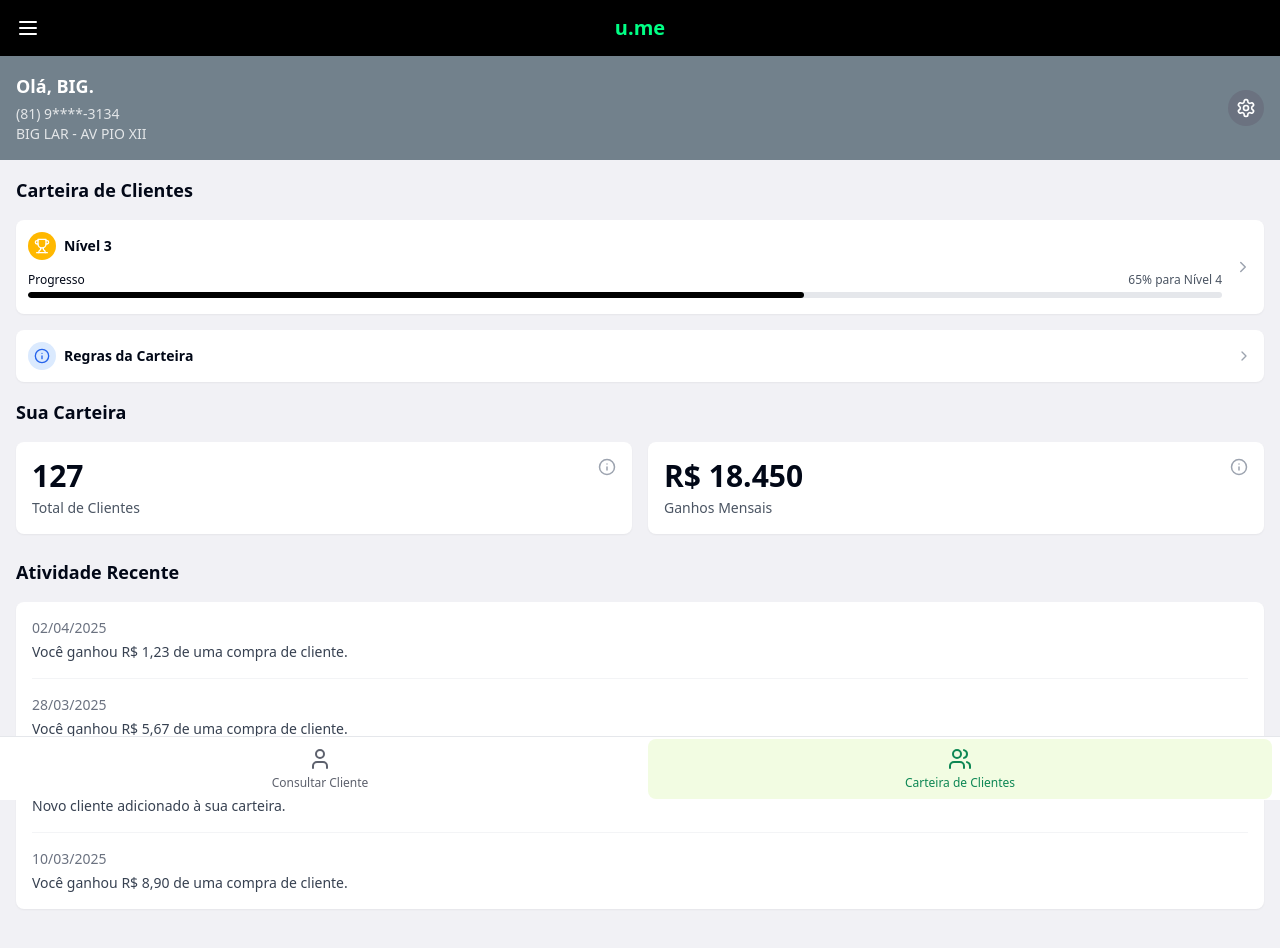
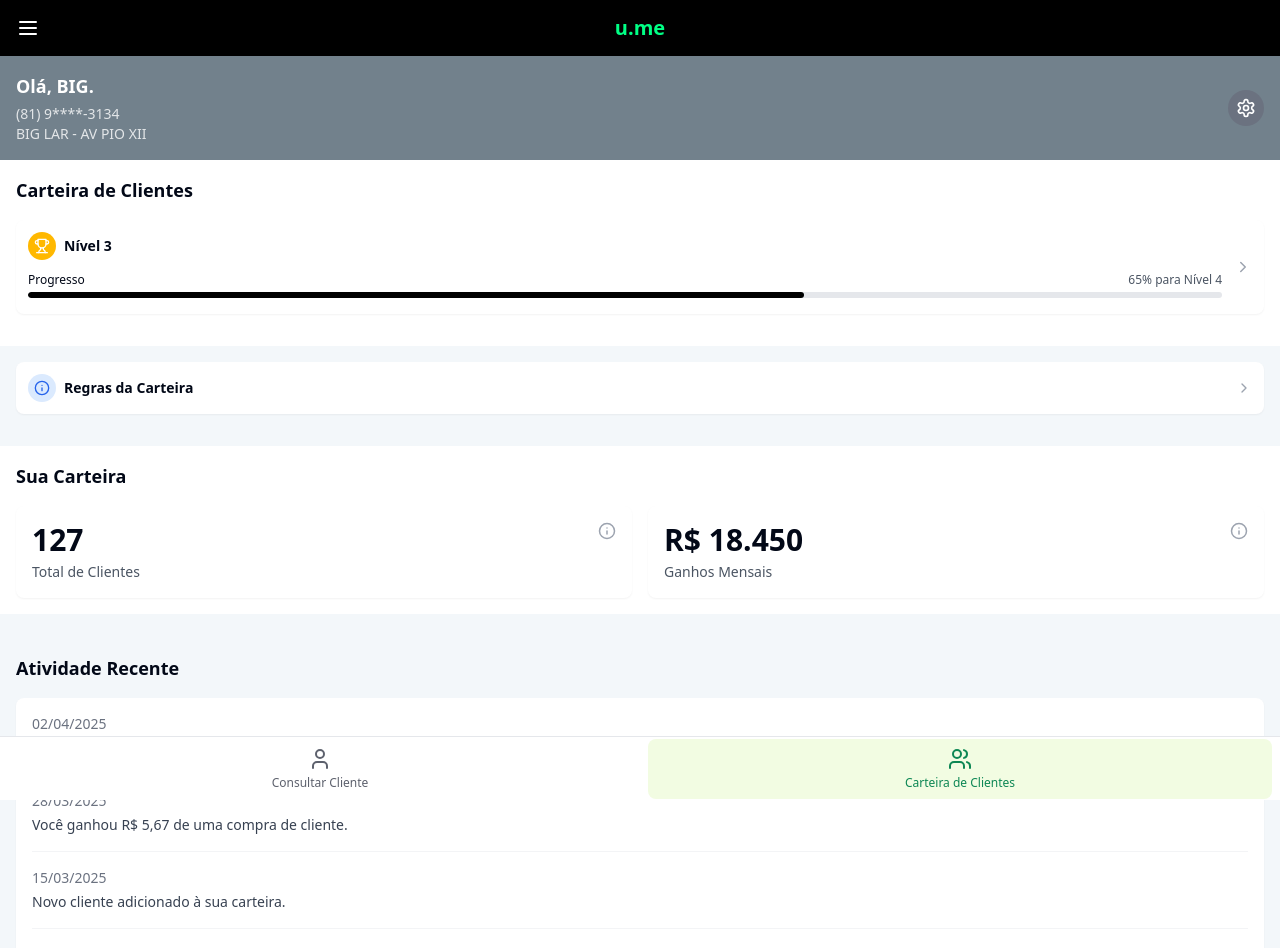
Before and after one commit to wallyborba/ume-sales-platform, a React (Vite) app: page /portfolio in a window 1280 px wide. Shown: the top 948 px of the page. Built offline with nearby package versions, Linux system fonts and the light colour scheme.

Commit message:
Refactor: Apply changes to Carteira de Clientes section

```diff
--- a/src/pages/Portfolio.tsx
+++ b/src/pages/Portfolio.tsx
@@ -46,7 +46,7 @@ const Portfolio = () => {
         address="AV PIO XII"
       />
 
-      <div className="px-4 py-4 flex-1">
+      <div className="bg-white px-4 py-4">
         <h1 className="text-lg font-bold mb-4">Carteira de Clientes</h1>
 
         <LevelProgressCard
@@ -55,14 +55,20 @@ const Portfolio = () => {
           progress={65}
           nextLevel={4}
         />
+      </div>
 
+      <div className="bg-[#F3F7FA] px-4 py-4">
         <PortfolioRules />
+      </div>
 
+      <div className="bg-white px-4 py-4">
         <PerformanceOverview
           clientCount={127}
           earnings={18450}
         />
+      </div>
 
+      <div className="bg-[#F3F7FA] px-4 py-4">
         <RecentActivity activities={recentActivities} />
       </div>
 
```
